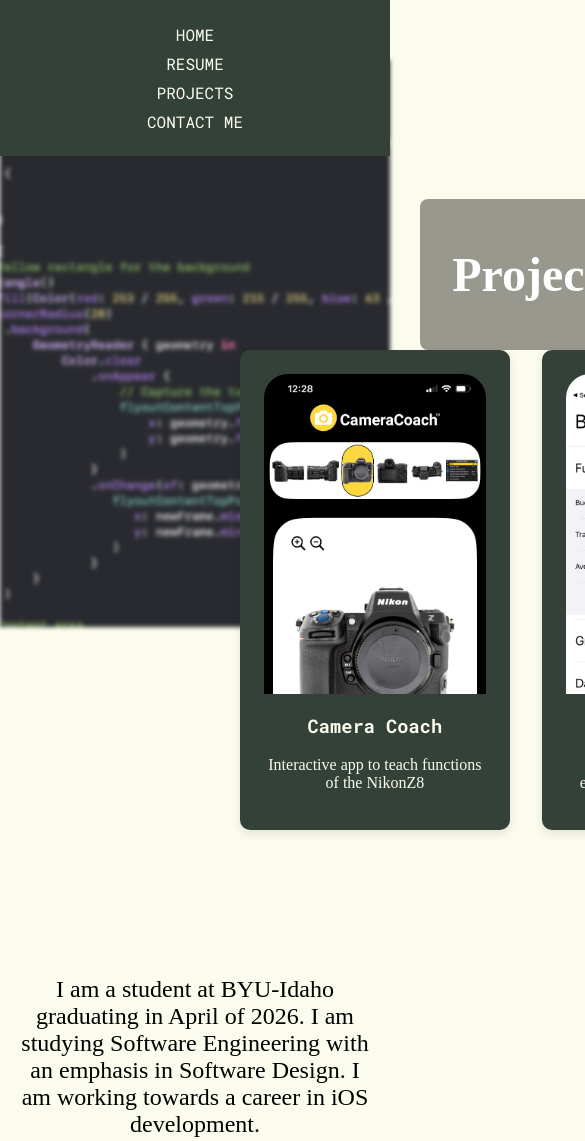
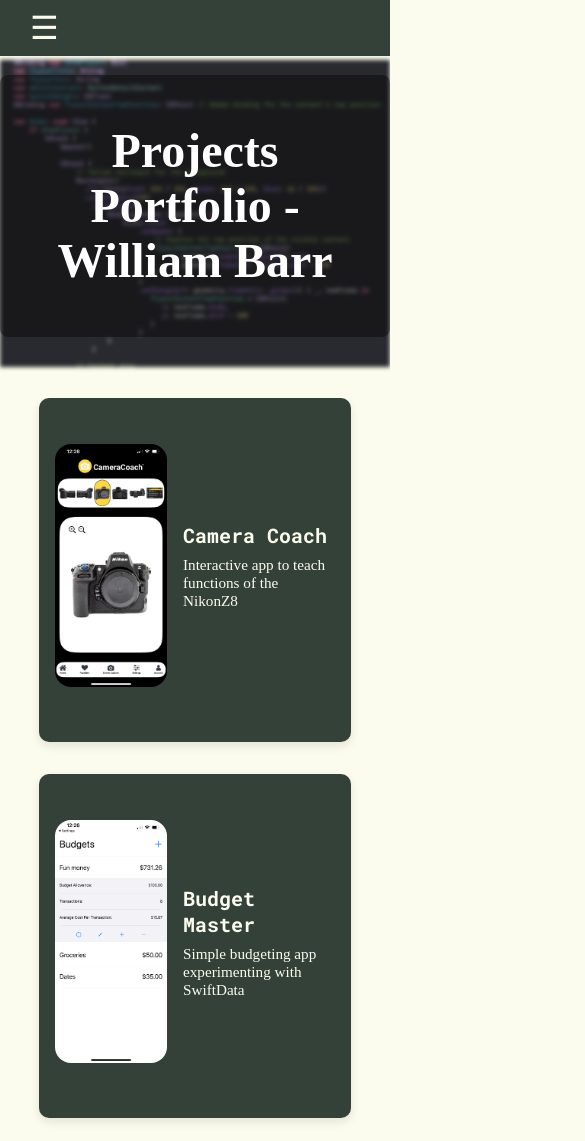
Before and after one commit to Willpatbarr/Portfolio, a plain HTML site: page index.html in a window 390 px wide. Shown: the top 1141 px of the page, 585 px wide, since content can reach past the window. Drawn offline with Linux system fonts and the light colour scheme; a web font is replaced by a local one.

Commit message:
made it respondy

```diff
--- a/index.html
+++ b/index.html
@@ -15,8 +15,9 @@
             <h1>Projects Portfolio - William Barr</h1>
         </div>
 
-        <div id="featured-projects">
-        </div>
+
+    </div>
+    <div id="featured-projects">
     </div>
     <div id="overview-me">
         <p>
--- a/js/index.js
+++ b/js/index.js
@@ -20,8 +20,10 @@ function renderFeaturedProjects() {
             <div class="image-wrapper">
                 <img class="featured-project-screenshot" src="${project.imageSrc}" alt="${project.imageAlt}" />
             </div>
-            <h3>${project.title}</h3>
-            <p>${project.shortDescr}</p>
+            <div class="project-content">
+                <h3>${project.title}</h3>
+                <p>${project.shortDescr}</p>
+            </div>
         `;
 
         container.appendChild(anchor);
--- a/js/overlays.js
+++ b/js/overlays.js
@@ -3,18 +3,31 @@
 export function createNav() {
     const navHTML = `
         <nav>
-            <ul>
+            <button id="nav-toggle" aria-label="Toggle Navigation">☰</button>
+            <ul id="nav-links">
                 <li><a href="index.html">Home</a></li>
                 <li><a href="resume.html">Resume</a></li>
                 <li><a href="projects.html">Projects</a></li>
-
                 <li><a href="contact-me.html">Contact Me</a></li>
             </ul>
         </nav>
     `;
 
     document.body.insertAdjacentHTML('afterbegin', navHTML);
+
+    // Add toggle functionality
+    document.addEventListener("DOMContentLoaded", () => {
+        const toggle = document.getElementById("nav-toggle");
+        const navLinks = document.getElementById("nav-links");
+
+        if (toggle && navLinks) {
+            toggle.addEventListener("click", () => {
+                navLinks.classList.toggle("show");
+            });
+        }
+    });
 }
+
 
 export function createFooter() {
     const footerHTML = `
--- a/styles/index-styles.css
+++ b/styles/index-styles.css
@@ -4,7 +4,7 @@
     display: grid;
     grid-template-rows: repeat(6, 1fr);
     position: relative;
-    height: 100vh;
+    height: 40vh;
 }
 
 #hero-img {
@@ -32,19 +32,34 @@
     border-radius: 8px;
 }
 
+/* #featured-projects {
+    grid-row: 3 / 7;
+    z-index: 3;
+    display: flex;
+    justify-content: space-around;
+    gap: 2rem;
+    margin-left: 15rem;
+    margin-right: 15rem;
+    background-color: transparent;
+    height: 100%;
+    color: var(--floral-white);
+    font-family: var(--header-font);
+} */
+
 #featured-projects {
     grid-row: 3 / 7;
     z-index: 3;
     display: flex;
-    justify-content: space-around; /* or space-between if you prefer */
-    gap: 2rem; /* creates spacing between each card */
-    margin-left: 15rem;
-    margin-right: 15rem;
-    background-color: transparent; /* remove background from parent if each card has one */
-    height: 100%;
+    flex-wrap: wrap;
+    justify-content: center;
+    gap: 2rem;
+    margin-inline: clamp(1rem, 8vw, 10rem);
+    margin-top: -5rem;
+    padding: 2rem 0;
     color: var(--floral-white);
     font-family: var(--header-font);
 }
+
 
 #featured-projects h3 {
     font-family: var(--nav-font)
@@ -62,6 +77,13 @@
     /* overflow: hidden; */
     max-height: 30rem;
 }
+
+.featured-project {
+    flex: 1 1 300px; /* grow/shrink, base size */
+    max-width: 40rem;
+}
+
+
 .featured-project,
 .featured-project * {
   text-decoration: none;
@@ -96,3 +118,87 @@
     margin: 2rem auto; /* 👈 centers block horizontally */
     padding: 1rem;
 }
+
+.project-content {
+    display: flex;
+    flex-direction: column;
+    justify-content: center;
+    text-align: center;
+}
+
+/* for them real small windows */
+@media (max-width: 1200px) {
+    #featured-projects {
+      margin-left: 5rem;
+      margin-right: 5rem;
+      flex-direction: column;
+      align-items: center;
+    }
+
+    .featured-project {
+      width: 100%;
+    }
+  }
+
+  /* for them even more really smaller windows */
+  @media (max-width: 768px) {
+
+    #featured-projects {
+        padding: 0;
+        margin: 0 auto;
+        width: 100%;
+        display: flex;
+        flex-direction: column;
+        align-items: center;
+        overflow-x: hidden; /* 👈 ensure no sideways scrolling */
+    }
+
+    .featured-project {
+      display: flex;
+      flex-direction: row;
+      align-items: center;
+      gap: 1rem;
+      width: 80vw;
+      max-width: 80vw;
+      margin: 0 auto;
+      padding: 1rem;
+      padding-top: 0.5rem;
+    }
+
+    .image-wrapper {
+      flex: 1 1 40%;
+      max-width: 40%;
+      display: flex;
+      align-items: center;
+      justify-content: center;
+    }
+
+    .featured-project-screenshot {
+      width: 100%;
+      height: auto;
+      object-fit: cover;
+      border-radius: 1rem;
+    }
+
+    .project-content {
+      flex: 1;
+      display: flex;
+      flex-direction: column;
+      justify-content: center;
+    }
+
+    .featured-project h3,
+    .featured-project p {
+      text-align: left;
+      margin: 0;
+      padding: 0.25rem 0;
+    }
+
+    .featured-project h3 {
+      font-size: 1.25rem;
+    }
+
+    .featured-project p {
+      font-size: 0.95rem;
+    }
+  }
--- a/styles/nav-styles.css
+++ b/styles/nav-styles.css
@@ -33,20 +33,48 @@ nav ul li a {
 }
 
 nav ul li a:hover {
-    color: black;
-    background-color: var(--secondary-color);
+    color: yellow;
+}
+
+#nav-toggle {
+    display: none;
+    background: none;
+    border: none;
+    font-size: 2rem;
+    color: var(--nav-on-dark);
+    cursor: pointer;
+    margin-left: 1rem;
 }
 
 @media (max-width: 768px) {
+    #nav-toggle {
+        display: block;
+    }
+
+    #nav-links {
+        display: none;
+        flex-direction: column;
+        align-items: center;
+        background-color: var(--primary-color);
+        width: 100%;
+        padding: 1rem 0;
+    }
+
+    #nav-links.show {
+        display: flex;
+    }
+
     nav ul {
-      flex-direction: column;
-      align-items: center;
-      padding: 0;
-      gap: 0.5rem;
+        gap: 0.25rem;
+        padding: 0;
     }
 
     nav ul li a {
-      padding: 0.75rem 1rem;
-      font-size: 1rem;
+        width: 100%;
+        text-align: center;
+    }
+
+    nav ul li a:hover {
+        color: yellow;
     }
 }
--- a/styles/projects-styles.css
+++ b/styles/projects-styles.css
@@ -70,3 +70,72 @@
 .proj-tile:hover {
     transform: translateY(-15px);
 }
+
+.image-wrapper {
+    overflow: hidden;
+    display: flex;
+    justify-content: center;
+    width: 100%;
+}
+
+.project-content {
+    display: flex;
+    flex-direction: column;
+    justify-content: center;
+    text-align: center;
+}
+
+@media (max-width: 768px) {
+    .proj-tile {
+      display: flex;
+      flex-direction: row;
+      align-items: center;
+      gap: 1rem;
+      width: 80vw;
+      max-width: 80vw;
+      margin: 0 auto;
+      padding: 0.5rem 1rem;
+      box-sizing: border-box;
+    }
+
+    .image-wrapper {
+      flex: 1 1 40%;
+      max-width: 40%;
+    }
+
+    .proj-img {
+      width: 100%;
+      height: auto;
+      border-radius: 1rem;
+      object-fit: cover;
+    }
+
+    .project-content {
+      flex: 1;
+      text-align: left;
+    }
+
+    .proj-title {
+      margin-top: 0;
+      font-size: 1.25rem;
+    }
+
+    .proj-short-desc {
+      font-size: 0.95rem;
+      margin-bottom: 0.5rem;
+    }
+
+    .proj-tags {
+      justify-content: flex-start;
+    }
+
+    #projects {
+        flex-direction: column;
+        align-items: center;
+    }
+
+    .proj-link {
+        width: 100%;
+        display: block;
+      }
+  }
```
Also changed, not shown: js/project.js (+10 -6 lines), styles/contact-me-styles.css (+21 -0 lines).
